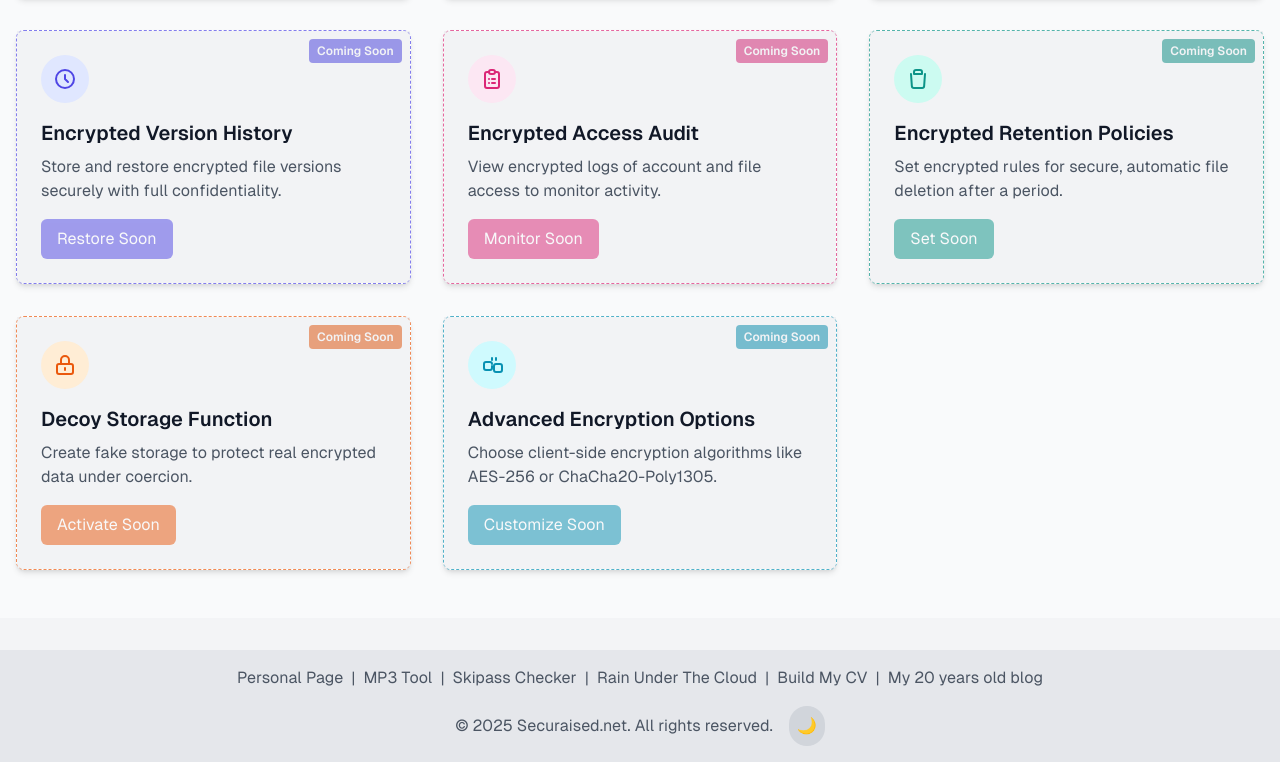
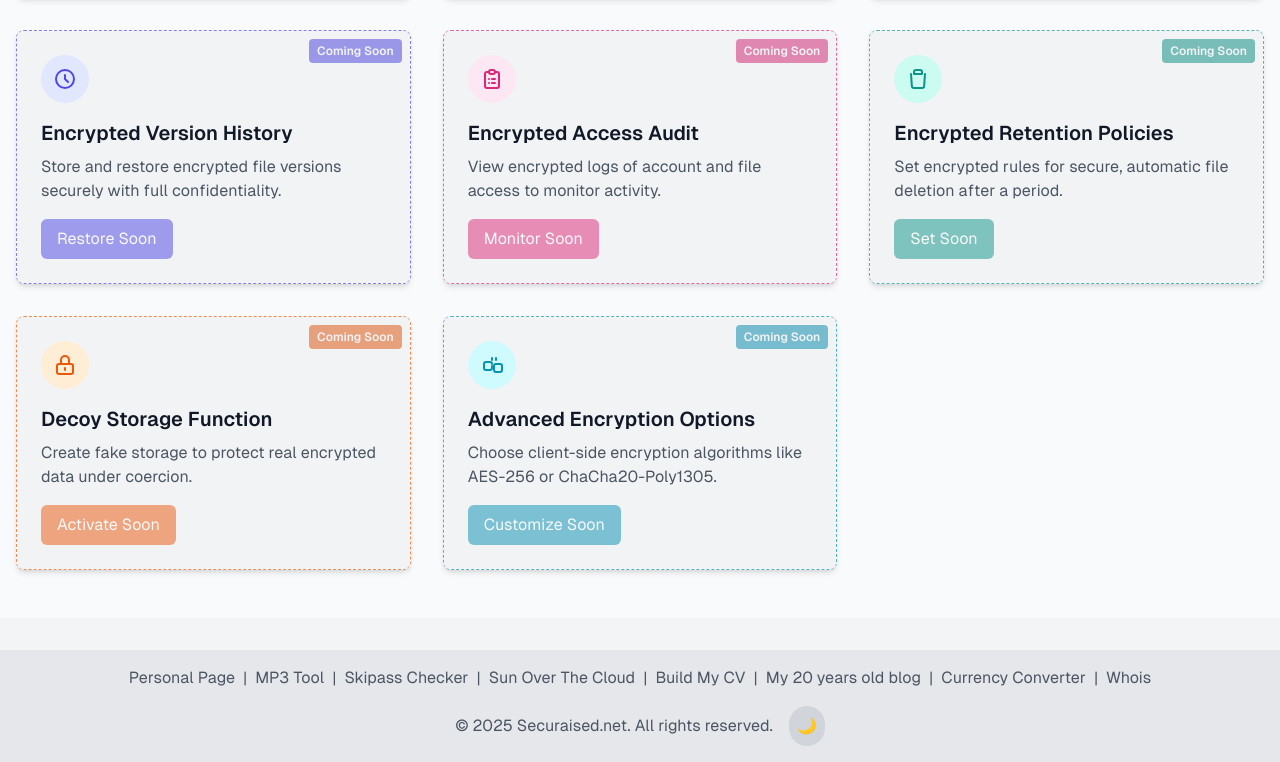
Before and after one commit to louisvolant/password-keeper-app, a Next.js app in the folder frontend/: page / in a window 1280 px wide. Shown: the part 540-1302 px from the top of the page. Built offline with nearby package versions, Linux system fonts and the light colour scheme; no server answers.

Commit message:
Updated footer links

```diff
--- a/frontend/src/app/links.ts
+++ b/frontend/src/app/links.ts
@@ -14,7 +14,9 @@ export const externalLinks: LinkItem[] = [
   { label: 'Personal Page', href: 'https://www.louisvolant.com' },
   { label: 'MP3 Tool', href: 'https://mp3-tool.louisvolant.com' },
   { label: 'Skipass Checker', href: 'https://skipass-earlybird-checker.louisvolant.com' },
-  { label: 'Rain Under The Cloud', href: 'https://rainunderthe.cloud' },
+  { label: 'Sun Over The Cloud', href: 'https://sunoverthe.cloud' },
   { label: 'Build My CV', href: 'https://buildmycv.net' },
   { label: 'My 20 years old blog', href: 'https://www.abricocotier.fr' },
+  { label: 'Currency Converter', href: 'https://currency-converter-pwa-js.vercel.app/' },
+  { label: 'Whois', href: 'https://whois-js.vercel.app/' },
 ];
```
